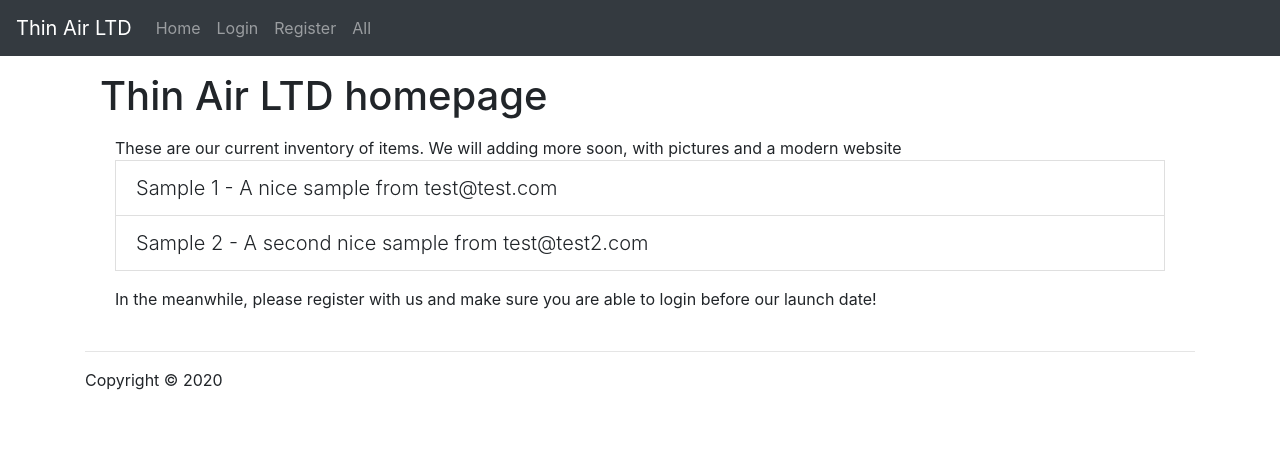
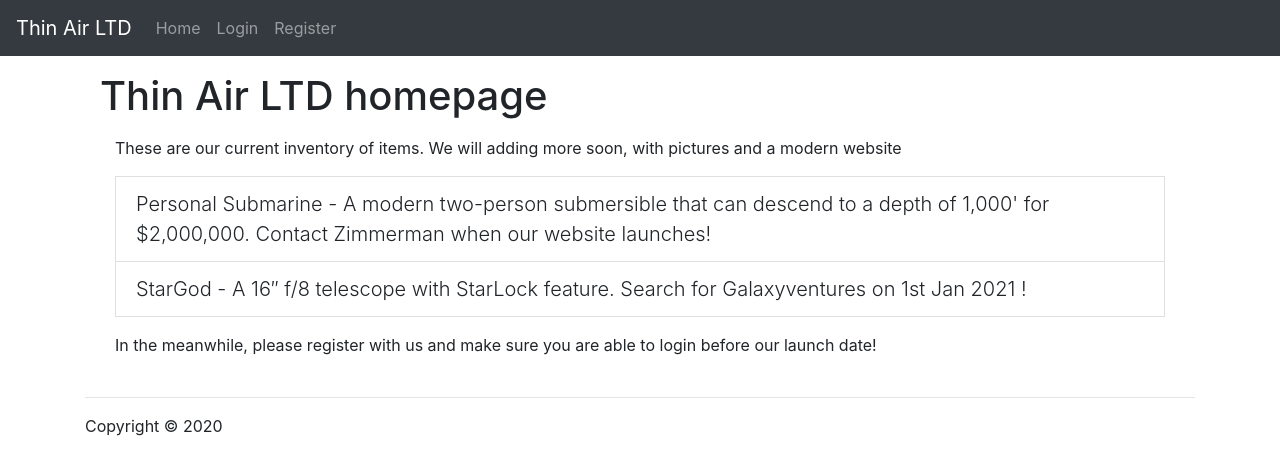
Before and after one commit to teavanist/NodeJSExpress-eCommerce, a Node server app: page / in a window 1280 px wide. Shown: the top 475 px of the page. Run offline with Node 20, Linux system fonts and the light colour scheme; data that the repository does not hold is empty; some libraries are stand-ins or nearby versions.

Commit message:
Final corrections

```diff
--- a/app.js
+++ b/app.js
@@ -20,7 +20,7 @@ var gigsRouter = require('./routes/gigs');
 const db = require('./config/database');
 try {
   db.authenticate()
-  console.log("Database connected successfully")
+
 } catch (error) {
   console.error('Unable to connect to the database:', error);
 
--- a/config/database.js
+++ b/config/database.js
@@ -3,5 +3,6 @@ const { Sequelize, Op, Model, DataTypes } = require("sequelize");
 //Database
 module.exports =  new Sequelize({
   dialect: 'sqlite',
-  storage: './data/database.sqlite'
+  storage: './data/database.sqlite',
+  logging: false
 });
--- a/routes/gigs.js
+++ b/routes/gigs.js
@@ -1,5 +1,7 @@
-/* All requests will be pre-fixed with:
-GIGS
+/*
+
+THIS IS JUST A SAMPLE CODE. NOT USED AS PART OF THE PROJECT
+
 */
 
 
--- a/views/index.pug
+++ b/views/index.pug
@@ -7,8 +7,9 @@ block content
         .container
             p.lead
             | These are our current inventory of items. We will adding more soon, with pictures and a modern website
+            p.lead
             ul.list-group
-            li.list-group-item.lead  Sample 1 - A nice sample from test@test.com
-            li.list-group-item.lead  Sample 2 - A second nice sample from test@test2.com
+            li.list-group-item.lead  Personal Submarine  - A modern two-person submersible that can descend to a depth of 1,000' for $2,000,000. Contact Zimmerman when our website launches!
+            li.list-group-item.lead  StarGod - A 16″ f/8 telescope with StarLock feature. Search for Galaxyventures on 1st Jan 2021 !
             p.lead
             | In the meanwhile, please register with us and make sure you are able to login before our launch date!
--- a/views/layout.pug
+++ b/views/layout.pug
@@ -26,8 +26,8 @@ html
               a.nav-link(href='/accounts/login') Login
             li.nav-item
               a.nav-link(href='/accounts/registration') Register
-          li.nav-item
-            a.nav-link(href='/accounts/allusers') All
+          //-  li.nav-item  uncomment only for troubleshooting along with /allusers route
+          //-   a.nav-link(href='/accounts/allusers') All
         if user
           button.btn.btn-secondary.my-2.my-sm-0(type='button', disabled='') #{user.first_name}
 
```
Also changed, not shown: routes/users.js (+13 -4 lines), data/database.sqlite.
